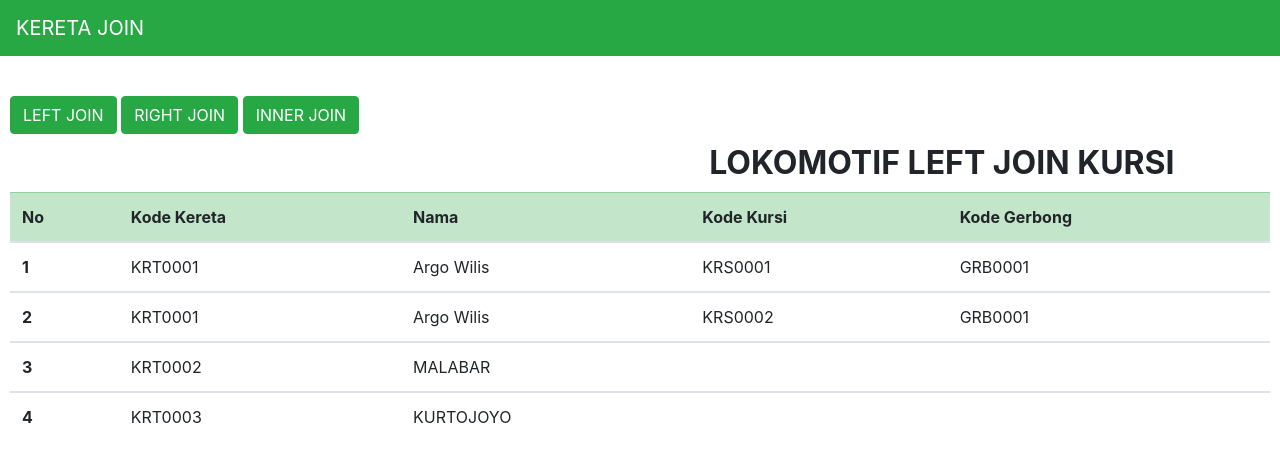
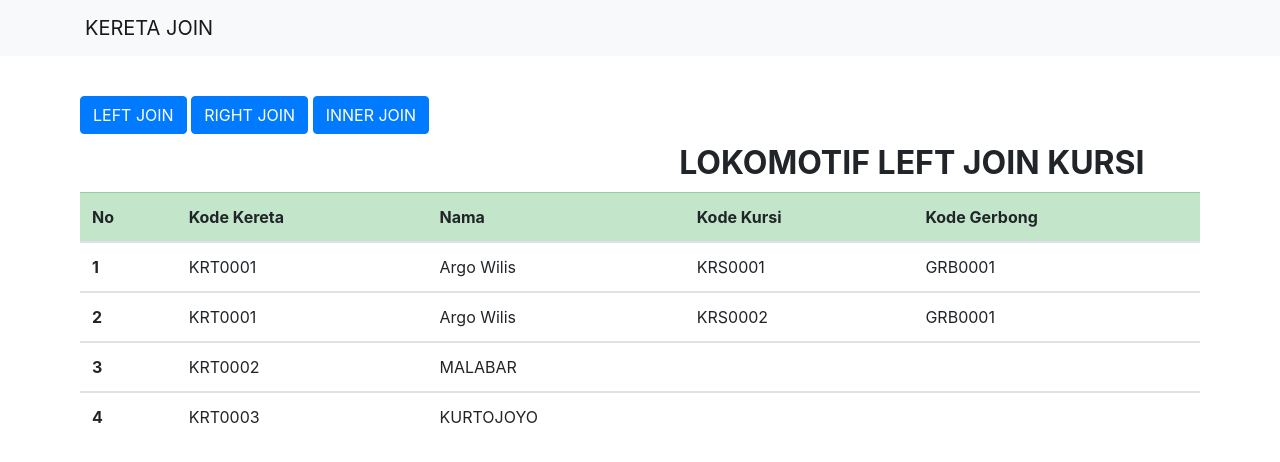
Before and after one commit to regysaputra/PR7_1703027_Regy-Saputra, a CodeIgniter app: page /PR7_1703027_RegySaputra/ in a window 1280 px wide. Shown: the top 462 px of the page. Run offline with CodeIgniter, Linux system fonts and the light colour scheme; data comes from the database, SQL or seed files in the repository; some libraries are stand-ins or nearby versions.

Commit message:
Ganti background navbar pada file Head.php

```diff
--- a/LP01_1703027_RegySaputra/kereta/application/config/config.php
+++ b/LP01_1703027_RegySaputra/kereta/application/config/config.php
@@ -23,7 +23,7 @@ defined('BASEPATH') OR exit('No direct script access allowed');
 | a PHP script and you can easily do that on your own.
 |
 */
-$config['base_url'] = 'http://localhost/LP01_1703027_RegySaputra/kereta/';
+$config['base_url'] = 'http://localhost/PR7_1703027_RegySaputra/LP01_1703027_RegySaputra/kereta';
 
 /*
 |--------------------------------------------------------------------------
--- a/LP01_1703027_RegySaputra/kereta/application/views/Head.php
+++ b/LP01_1703027_RegySaputra/kereta/application/views/Head.php
@@ -9,11 +9,27 @@
 </head>
 <body>
 
-  <nav class="navbar navbar-expand-lg navbar-dark bg-success">
+  <nav class="navbar navbar-expand-lg navbar-light bg-light">
+    <div class="container">
     <a class="navbar-brand" href="#">KERETA JOIN</a>
     <button class="navbar-toggler" aria-expanded="false" aria-controls="navbarColor01" aria-label="Toggle navigation" type="button" data-target="#navbarColor01" data-toggle="collapse">
       <span class="navbar-toggler-icon"></span>
     </button>
-
+    </div>
 
   </nav>
+
+  <div class="container">
+    <div class="row" style="padding-top:40px;padding-left:10px;padding-right:10px;">
+    <br>
+    <br>
+    <div class="">
+      <a href="<?php echo base_url(); ?>/Welcome/index"><button class="btn btn-primary" type="button">LEFT JOIN</button></a>
+      <a href="<?php echo base_url(); ?>/Welcome/index1"><button class="btn btn-primary" type="button">RIGHT JOIN</button></a>
+      <a href="<?php echo base_url(); ?>/Welcome/index2"><button class="btn btn-primary" type="button">INNER JOIN</button></a>
+    </div>
+
+    <br><br><br><br>
+      <div style="padding-left:250px;">
+
+        <br><br>
--- a/LP01_1703027_RegySaputra/kereta/application/views/welcome_message.php
+++ b/LP01_1703027_RegySaputra/kereta/application/views/welcome_message.php
@@ -4,20 +4,7 @@ defined('BASEPATH') OR exit('No direct script access allowed');
 
 <?php include "Head.php"; ?>
 
-<div class="container-fluid">
-		<div class="row" style="padding-top:40px;padding-left:10px;padding-right:10px;">
-		<br>
-		<br>
-		<div class="">
-			<a href="<?php echo site_url(); ?>/Welcome/index"><button class="btn btn-success" type="button">LEFT JOIN</button></a>
-			<a href="<?php echo site_url(); ?>/Welcome/index1"><button class="btn btn-success" type="button">RIGHT JOIN</button></a>
-			<a href="<?php echo site_url(); ?>/Welcome/index2"><button class="btn btn-success" type="button">INNER JOIN</button></a>
-		</div>
 
-		<br><br><br><br>
-			<div style="padding-left:350px;">
-
-				<br><br>
 				<h2><b>LOKOMOTIF LEFT JOIN KURSI</b></h2>
 			</div>
 
@@ -55,6 +42,5 @@ defined('BASEPATH') OR exit('No direct script access allowed');
 
 			</div>
 		</div>
-				</html>
 
 <?php include "Foot.php"; ?>
```
Also changed, not shown: LP01_1703027_RegySaputra/kereta/application/views/Inner_Join.php (+0 -14 lines), LP01_1703027_RegySaputra/kereta/application/views/Right_Join.php (+0 -15 lines).
